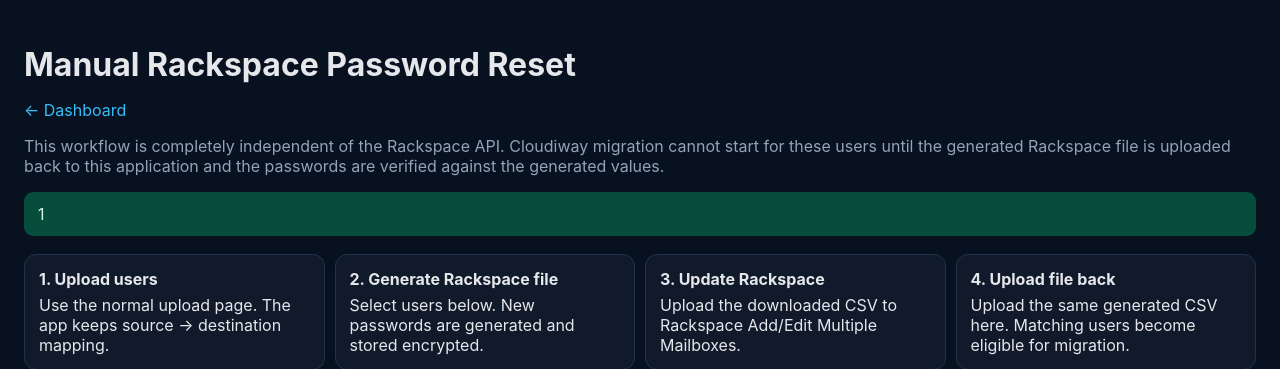
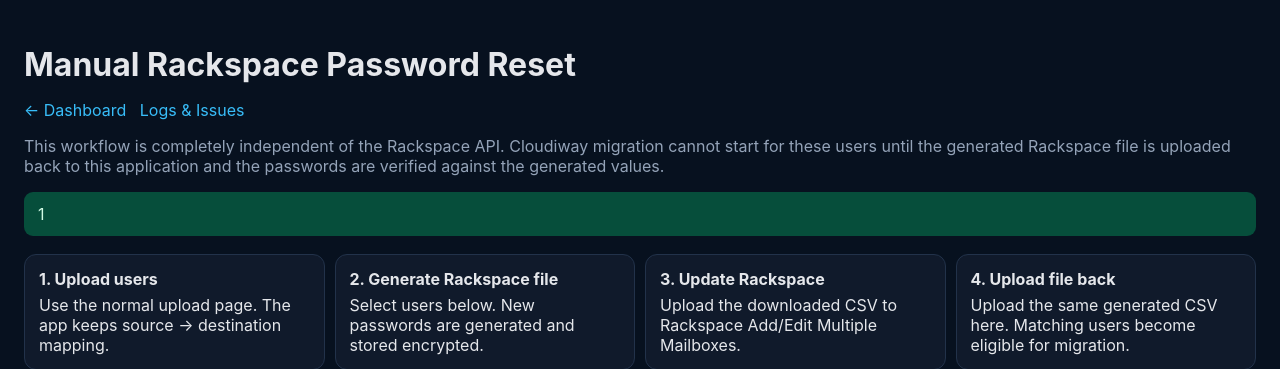
Before and after one commit to nigelebrown/cloudiway-migration-manager, a FastAPI app: page /manual-rackspace in a window 1280 px wide. Shown: the top 369 px of the page. Run offline with FastAPI, Linux system fonts and the light colour scheme; the visitor is signed in with stand-in values (Sample User, id 1); data that the repository does not hold is empty; parts of the project's set-up code (start-up, migrations or seed data) failed here and were passed over.

Commit message:
Link logs from manual Rackspace workflow

```diff
--- a/app/templates/manual_rackspace.html
+++ b/app/templates/manual_rackspace.html
@@ -28,7 +28,7 @@ th{background:#0f172a;position:sticky;top:0}
 </head>
 <body><div class="wrap">
 <h1>Manual Rackspace Password Reset</h1>
-<p><a href="/dashboard">← Dashboard</a></p>
+<p><a href="/dashboard">← Dashboard</a> &nbsp; <a href="/logs">Logs & Issues</a></p>
 <p class="muted">This workflow is completely independent of the Rackspace API. Cloudiway migration cannot start for these users until the generated Rackspace file is uploaded back to this application and the passwords are verified against the generated values.</p>
 
 {% if notice %}<div class="notice ok">{{notice}}</div>{% endif %}
```
